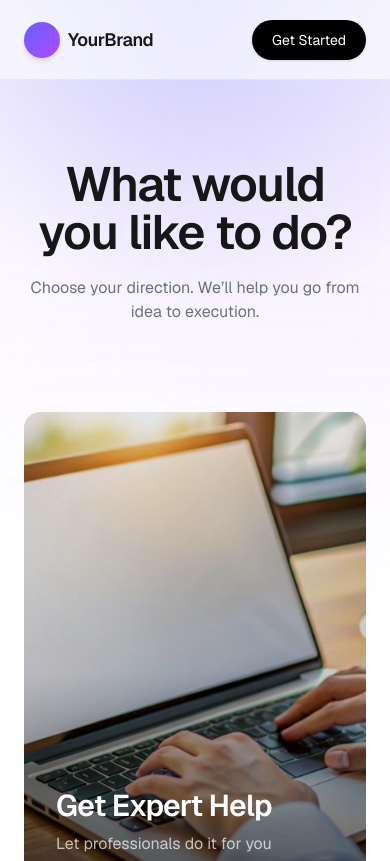
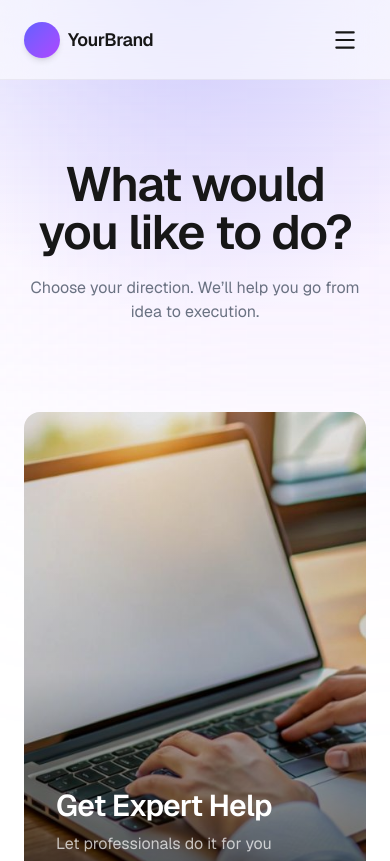
Before and after one commit to jamilshehab/dropservice, a Next.js app: page / in a window 390 px wide. Shown: the top 861 px of the page. Built offline with nearby package versions, Linux system fonts and the light colour scheme.

Commit message:
changes added header responsive

```diff
--- a/app/components/common/Header/Header.tsx
+++ b/app/components/common/Header/Header.tsx
@@ -1,15 +1,19 @@
 "use client";
 
+import { useState } from "react";
 import Link from "next/link";
+import { Menu, X } from "lucide-react";
 
 export default function Header() {
+  const [open, setOpen] = useState(false);
+
   return (
     <header className="fixed top-0 left-0 w-full z-50">
-      {/* glass background */}
+      {/* Glass Background */}
       <div className="absolute inset-0 bg-white/60 backdrop-blur-xl border-b border-black/5" />
 
       <div className="relative max-w-6xl mx-auto px-6 h-20 flex items-center justify-between">
-        {/* logo */}
+        {/* Logo */}
         <Link href="/" className="flex items-center gap-2">
           <div className="w-9 h-9 rounded-xl bg-gradient-to-br from-indigo-500 to-purple-500 shadow-md" />
           <span className="font-semibold tracking-tight text-lg">
@@ -17,7 +21,7 @@ export default function Header() {
           </span>
         </Link>
 
-        {/* nav */}
+        {/* Desktop Nav */}
         <nav className="hidden md:flex items-center gap-8 text-sm text-gray-600">
           <Link href="#about" className="hover:text-black transition">
             Why Choose Us
@@ -26,21 +30,72 @@ export default function Header() {
           <Link href="#services" className="hover:text-black transition">
             Services
           </Link>
+
           <Link href="#cta" className="hover:text-black transition">
             Get In Touch
           </Link>
         </nav>
 
-        {/* CTA */}
-        <div className="flex items-center gap-3">
+        {/* Desktop CTA */}
+        <div className="hidden md:flex items-center">
           <Link
-            href="/get-started"
-            className="text-sm px-5 py-2.5 rounded-xl bg-black text-white hover:bg-black/90 transition shadow-sm"
+            href="https://wa.me/961XXXXXXXX"
+            target="_blank"
+            className="inline-flex bg-[var(--color-primary)] text-white px-6 py-3 rounded-xl hover:opacity-90 transition"
           >
             Get Started
           </Link>
         </div>
+
+        {/* Mobile Menu Button */}
+        <button
+          onClick={() => setOpen(!open)}
+          className="md:hidden p-2"
+          aria-label="Toggle menu"
+        >
+          {open ? <X size={26} /> : <Menu size={26} />}
+        </button>
       </div>
+
+      {/* Mobile Menu */}
+      {open && (
+        <div className="md:hidden relative bg-white/90 backdrop-blur-xl border-b border-black/5">
+          <nav className="flex flex-col px-6 py-5 gap-5 text-gray-700">
+            <Link
+              href="#about"
+              onClick={() => setOpen(false)}
+              className="hover:text-black"
+            >
+              Why Choose Us
+            </Link>
+
+            <Link
+              href="#services"
+              onClick={() => setOpen(false)}
+              className="hover:text-black"
+            >
+              Services
+            </Link>
+
+            <Link
+              href="#cta"
+              onClick={() => setOpen(false)}
+              className="hover:text-black"
+            >
+              Get In Touch
+            </Link>
+
+            <Link
+              href="https://wa.me/961XXXXXXXX"
+              target="_blank"
+              onClick={() => setOpen(false)}
+              className="mt-2 bg-[var(--color-primary)] text-white rounded-xl py-3 text-center hover:opacity-90 transition"
+            >
+              Get Started
+            </Link>
+          </nav>
+        </div>
+      )}
     </header>
   );
 }
```
